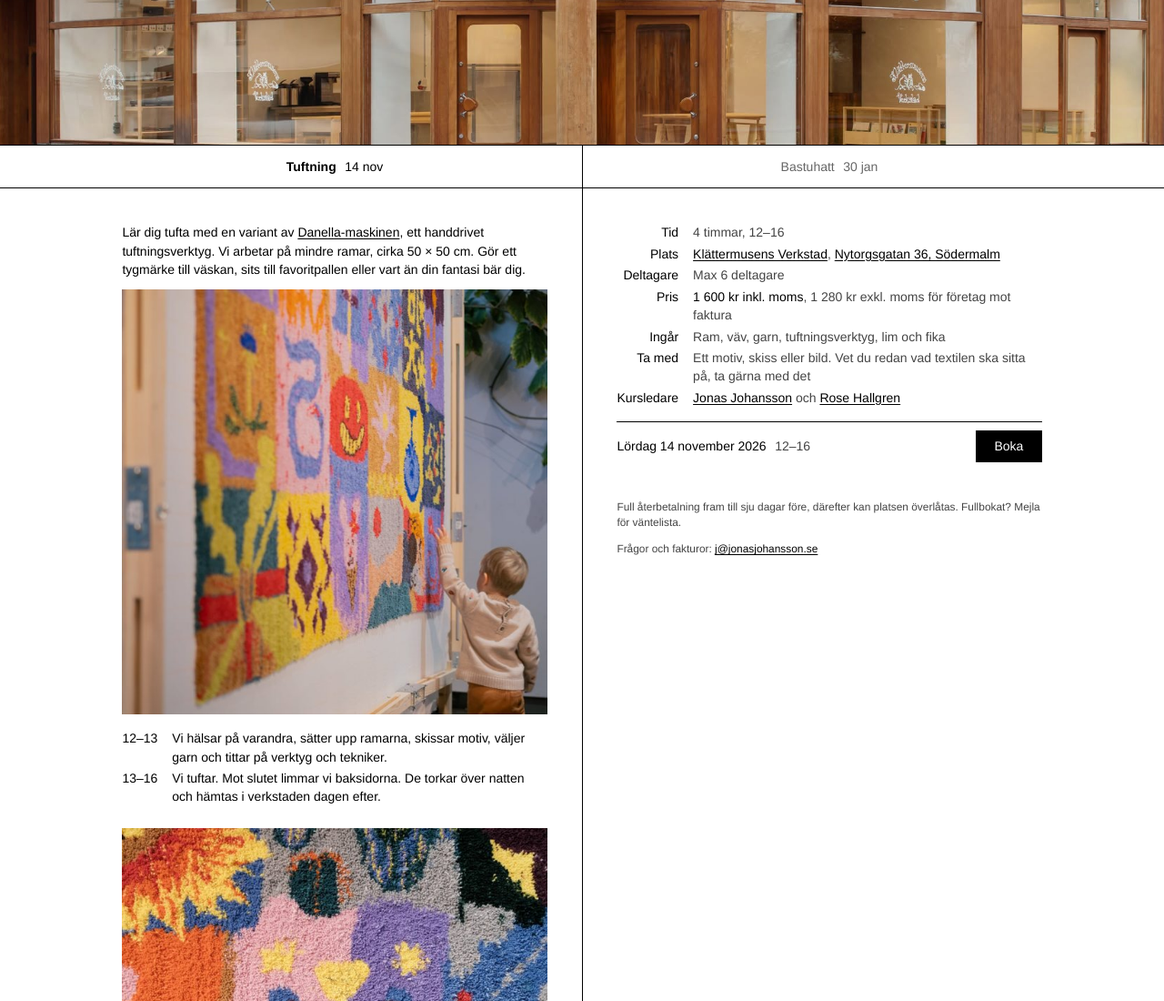
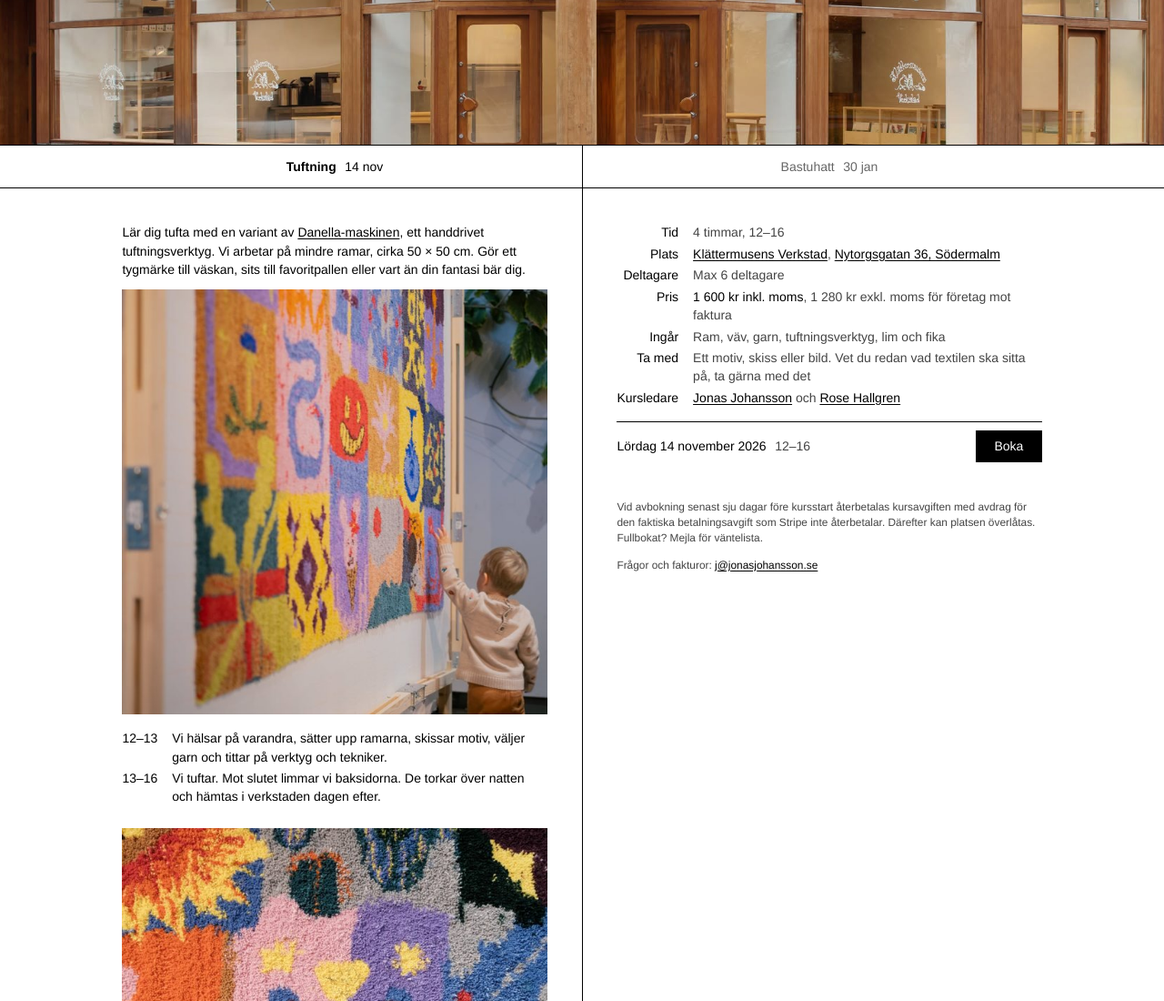
Before and after one commit to jonasjohansson/kurser, a website: page index.html in a window 1280 px wide. Shown: the top 1100 px of the page at 91% size. Drawn offline with Linux system fonts and the light colour scheme.

Commit message:
Clarify cancellation fee deductions for future bookings

```diff
--- a/index.html
+++ b/index.html
@@ -151,7 +151,7 @@
               </ul>
             </noscript>
             <div class="practical">
-              <p>Full återbetalning fram till sju dagar före, därefter kan platsen överlåtas. Fullbokat? Mejla för väntelista.</p>
+              <p>Vid avbokning senast sju dagar före kursstart återbetalas kursavgiften med avdrag för den faktiska betalningsavgift som Stripe inte återbetalar. Därefter kan platsen överlåtas. Fullbokat? Mejla för väntelista.</p>
               <p>Frågor och fakturor: <a href="mailto:j@jonasjohansson.se">j@jonasjohansson.se</a></p>
             </div>
           </div>
@@ -269,7 +269,7 @@
               </ul>
             </noscript>
             <div class="practical">
-              <p>Full återbetalning fram till sju dagar före, därefter kan platsen överlåtas. Fullbokat? Mejla för väntelista.</p>
+              <p>Vid avbokning senast sju dagar före kursstart återbetalas kursavgiften med avdrag för den faktiska betalningsavgift som Stripe inte återbetalar. Därefter kan platsen överlåtas. Fullbokat? Mejla för väntelista.</p>
               <p>Frågor och fakturor: <a href="mailto:j@jonasjohansson.se">j@jonasjohansson.se</a></p>
             </div>
           </div>
```
Also changed, not shown: README.md, 1 other file.
